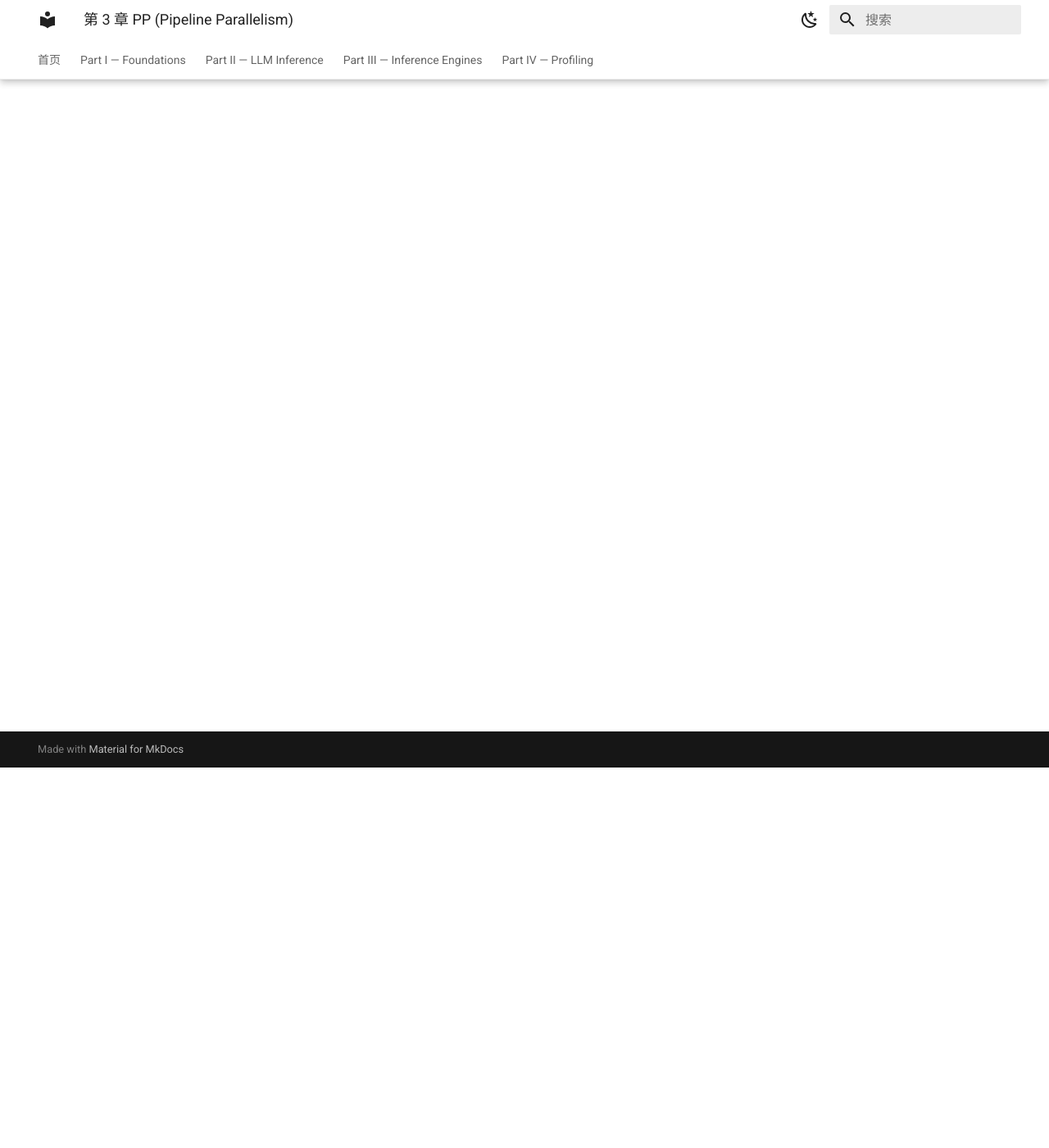
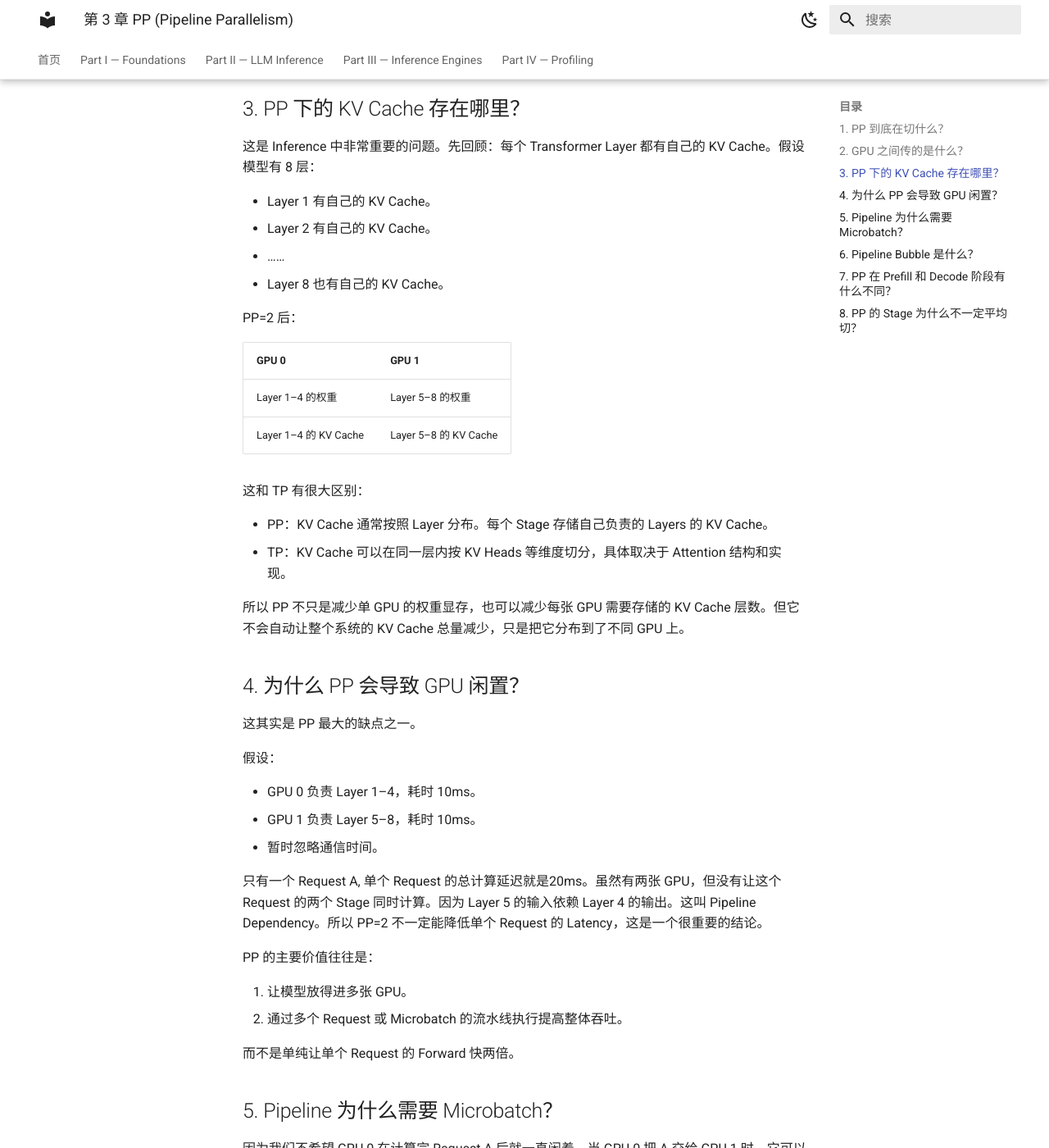
Before and after one commit to YifanLi3/YifanLi3.github.io, an MkDocs documentation site: the page built from docs/parallelism/Pipeline-parallelism.md, in a window 1280 px wide and 1400 px high, scrolled down 464 px. Shown: the whole window at 82% size. Built offline with MkDocs 1.6.1 and Material for MkDocs 9.7.7, drawn with Linux system fonts in a browser that asks for light colours; some of the changed text lies outside the part shown.

Commit message:
Update Pipeline-parallelism.md

```diff
--- a/docs/parallelism/Pipeline-parallelism.md
+++ b/docs/parallelism/Pipeline-parallelism.md
@@ -1 +1,75 @@
 # 第 3 章 PP (Pipeline Parallelism)
+## 1. PP 到底在切什么？
+
+PP = 按模型的层（Layer）切分，让不同 GPU 负责不同的 Transformer Layers。
+
+和 TP 不同：
+
+- TP：GPU 0 和 GPU 1 都参与第 1 层、第 2 层……的计算，只是各自负责层内不同部分。
+- PP：GPU 0 完整计算第 1～4 层，GPU 1 完整计算第 5～8 层。
+
+## 2. GPU 之间传的是什么？
+
+传的是 Activation / Hidden States，而不是整层权重。
+
+## 3. PP 下的 KV Cache 存在哪里？
+
+这是 Inference 中非常重要的问题。先回顾：每个 Transformer Layer 都有自己的 KV Cache。假设模型有 8 层：
+
+- Layer 1 有自己的 KV Cache。
+- Layer 2 有自己的 KV Cache。
+- ……
+- Layer 8 也有自己的 KV Cache。
+
+PP=2 后：
+
+| GPU 0 | GPU 1 |
+| --- | --- |
+| Layer 1–4 的权重 | Layer 5–8 的权重 |
+| Layer 1–4 的 KV Cache | Layer 5–8 的 KV Cache |
+
+这和 TP 有很大区别：
+
+- PP：KV Cache 通常按照 Layer 分布。每个 Stage 存储自己负责的 Layers 的 KV Cache。
+- TP：KV Cache 可以在同一层内按 KV Heads 等维度切分，具体取决于 Attention 结构和实现。
+
+所以 PP 不只是减少单 GPU 的权重显存，也可以减少每张 GPU 需要存储的 KV Cache 层数。但它不会自动让整个系统的 KV Cache 总量减少，只是把它分布到了不同 GPU 上。
+
+## 4. 为什么 PP 会导致 GPU 闲置？
+
+这其实是 PP 最大的缺点之一。
+
+假设：
+
+- GPU 0 负责 Layer 1–4，耗时 10ms。
+- GPU 1 负责 Layer 5–8，耗时 10ms。
+- 暂时忽略通信时间。
+
+只有一个 Request A, 单个 Request 的总计算延迟就是20ms。虽然有两张 GPU，但没有让这个 Request 的两个 Stage 同时计算。因为 Layer 5 的输入依赖 Layer 4 的输出。这叫 Pipeline Dependency。所以 PP=2 不一定能降低单个 Request 的 Latency，这是一个很重要的结论。
+
+PP 的主要价值往往是：
+
+1. 让模型放得进多张 GPU。
+2. 通过多个 Request 或 Microbatch 的流水线执行提高整体吞吐。
+
+而不是单纯让单个 Request 的 Forward 快两倍。
+
+## 5. Pipeline 为什么需要 Microbatch？
+
+因为我们不希望 GPU 0 在计算完 Request A 后就一直闲着。当 GPU 0 把 A 交给 GPU 1 时，它可以开始计算 Request B。这就是流水线。这里提升的是 整体吞吐能力，不是每个 Request 的计算量减少了。
+
+什么是 Microbatch？
+
+Microbatch 就是把一批工作拆成较小的执行单元，让不同 Stage 能同时处理不同单元。
+
+例如有 32 个 Requests：
+
+可以划分为 4 个 Microbatches，每个 Microbatch 包含 8 个 Requests，GPU 0 处理 Microbatch 2 时，GPU 1 可以处理 Microbatch 1。
+
+Inference 中也可以直接把不同 Request Batches 或 Token Groups 作为流水线调度单元，具体取决于 serving engine 的实现。
+
+## 6. Pipeline Bubble 是什么？
+
+## 7. PP 在 Prefill 和 Decode 阶段有什么不同？
+
+## 8. PP 的 Stage 为什么不一定平均切？
```
